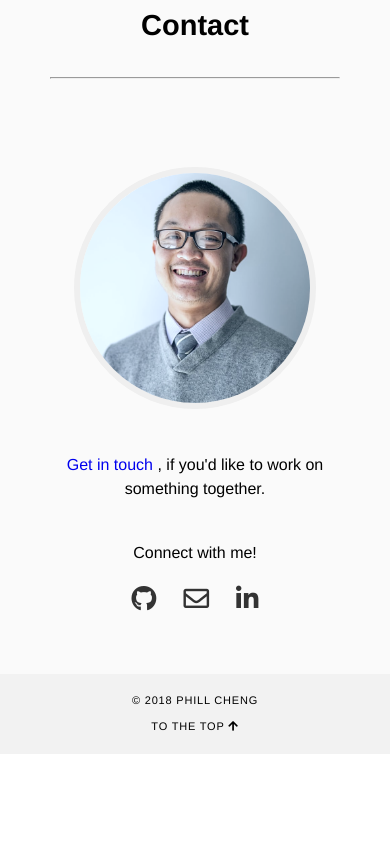
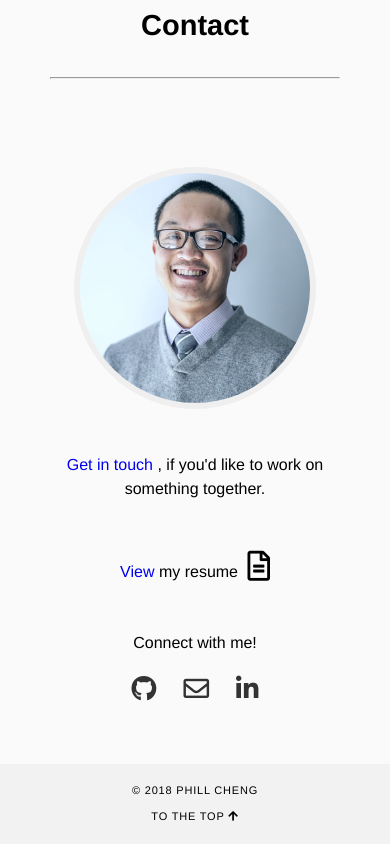
Before and after one commit to PJC-1/new_portfolio, a website: page views/index.html in a window 390 px wide. Shown: the part 3792-4636 px from the top of the page. Before the commit the page ends 4546 px from the top, so only its background shows below. Drawn offline with Linux system fonts and the light colour scheme; files that its build step writes are made by us from their sources; files whose address does not match are found by name.

Commit message:
added cv to contacts section

```diff
--- a/public/styles/styles.css
+++ b/public/styles/styles.css
@@ -512,11 +512,32 @@ section .btn:hover, section .btn:active {
     margin-bottom: 35px;
 }
 
+.cv-description {
+    font-size: 20px;
+    font-weight: 300;
+    font-style: normal;
+    margin-bottom: 50px;
+}
+
+#cv-icon {
+    text-decoration: none;
+    color: black;
+}
+
+.cv-description i {
+    font-size: 37px;
+    margin-left: 5px;
+}
+
+#cv-view {
+    text-decoration: none;
+}
+
 .contact-description {
     font-size: 20px;
     font-weight: 300;
     font-style: normal;
-    margin: 20px 0 40px;
+    margin: 20px 0 50px;
     line-height: 32px;
 }
 
@@ -1208,6 +1229,9 @@ section .btn:hover, section .btn:active {
         font-size: 16px;
         line-height: 24px;
     }
+    .cv-description {
+        font-size: 16px;
+    }
 
     /* Footer */
     #footer {
@@ -1632,6 +1656,9 @@ section .btn:hover, section .btn:active {
     }
     #contact .social-media a {
         font-size: 1.6em;
+    }
+    .cv-description i {
+        font-size: 30px;
     }
 
 
--- a/views/index.html
+++ b/views/index.html
@@ -219,7 +219,13 @@
                 <!-- <img class="circle-img" src="images/phill.png"> -->
                 <h2 class="contact-description">
                     <a href="mailto:phillbert.cheng@protonmail.com">Get in touch</a>
-                    , if you'd like to work on something together.</h2>
+                    , if you'd like to work on something together.
+                </h2>
+                <h2 class="cv-description">
+                    <a href="assets/Phillbert_Cheng_CV.pdf" target="_blank" id="cv-view">View</a> my
+                    <!-- <a href="assets/Phillbert_Cheng_CV.pdf" target="_blank" id="cv-icon">resume <i class="fas fa-file-alt"></i></a> -->
+                    <a href="assets/Phillbert_Cheng_CV.pdf" target="_blank" id="cv-icon">resume <i class="far fa-file-alt"></i></a>
+                </h2>
                 <h2 class="contact-description mar-btm-10">Connect with me!</h2>
                 <div class="social-media">
                     <a href="https://github.com/PJC-1" target="_blank">
```
Also changed, not shown: 1 other file. Lines whose indentation alone changed are shown as unchanged.
